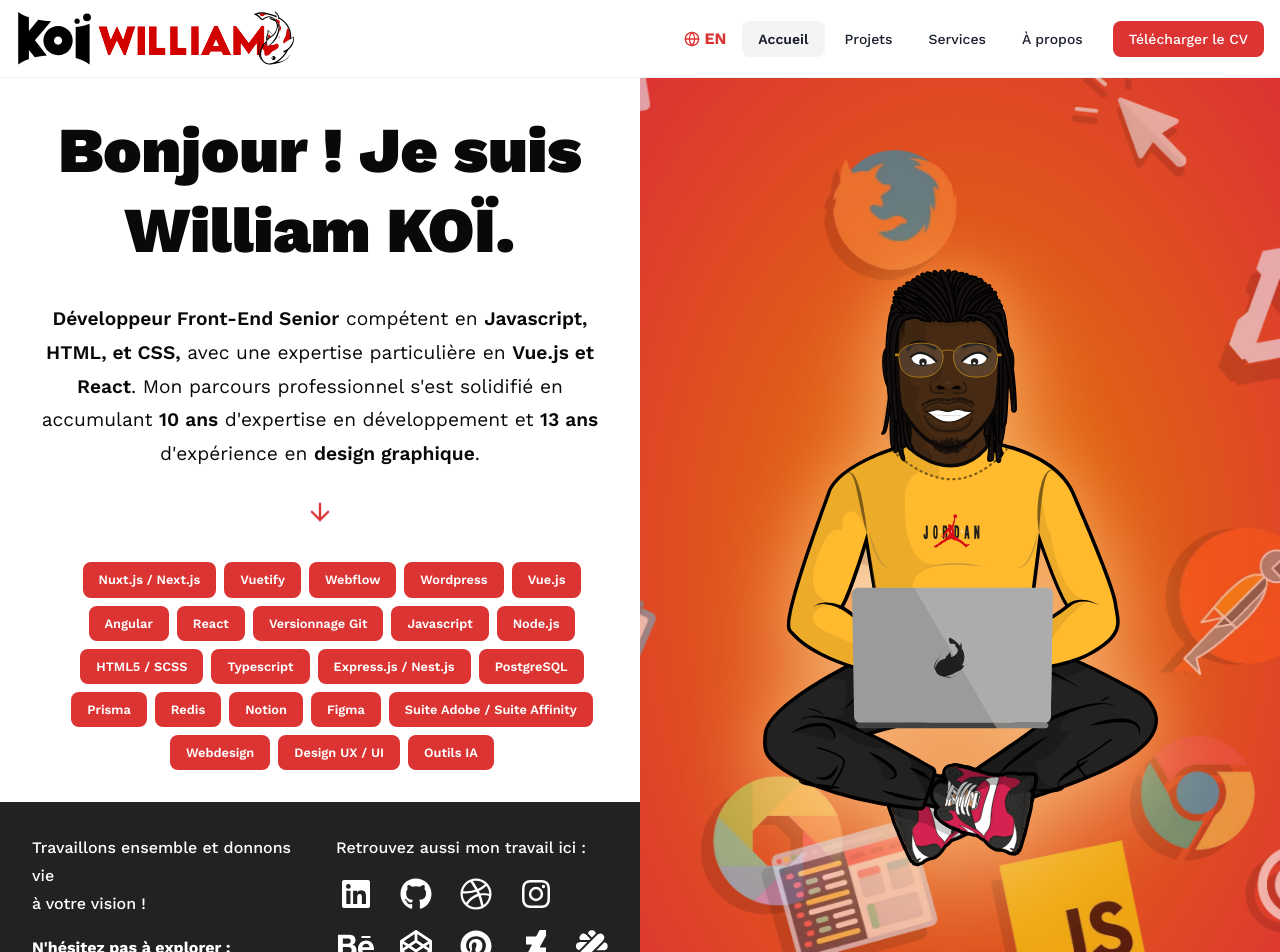
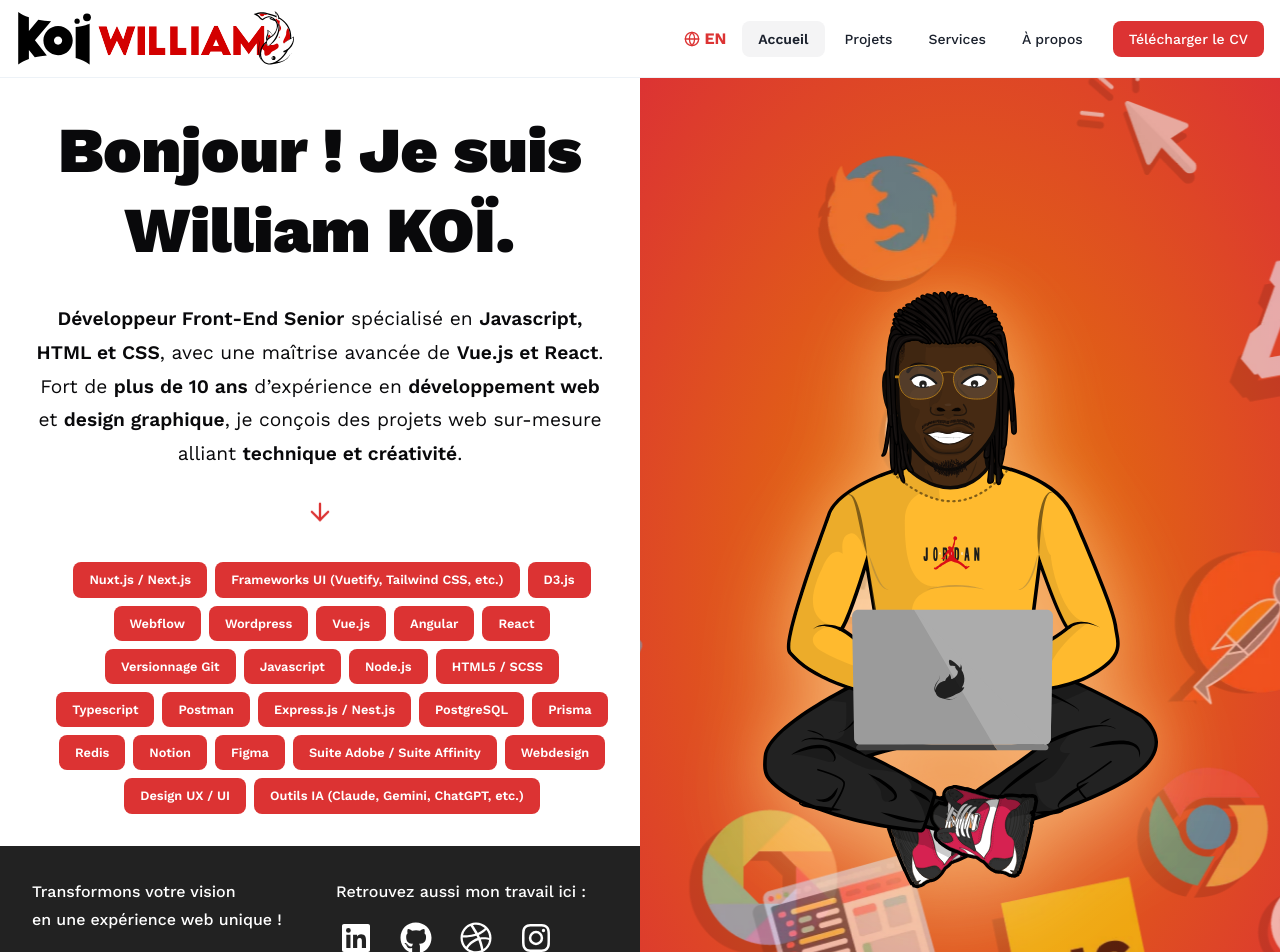
Before and after one commit to willkoistudio/wkstudio_portfolio, a Next.js app: page / in a window 1280 px wide. Shown: the top 952 px of the page. Built offline with nearby package versions, Linux system fonts and the light colour scheme.

Commit message:
Enhance home page functionality and translations: add navigation buttons for projects and services, and update English and French descriptions in the footer for improved clarity and engagement.

```diff
--- a/src/app/page.tsx
+++ b/src/app/page.tsx
@@ -10,7 +10,10 @@
 import { FontAwesomeIcon } from "@fortawesome/react-fontawesome";
 import { useTranslations } from "next-intl";
 import { socialMediaLinks } from "@/utils/social";
+import { useRouter } from "next/navigation";
+
 export default function Home() {
+  const router = useRouter();
   const t = useTranslations();
   const backgroundWrapperRef = useRef<HTMLDivElement | null>(null);
   const primaryLayerRef = useRef<HTMLDivElement | null>(null);
@@ -119,11 +122,17 @@
               dangerouslySetInnerHTML={{ __html: t.raw("home.footer.title") }}
             />
             <p className="font-bold">{t("home.footer.description")}</p>
-            <Button className="text-white rounded-2xl">
+            <Button
+              className="text-white rounded-2xl"
+              onClick={() => router.push("/projects")}
+            >
               {t("home.footer.projects")}
             </Button>
-            <span className="px-2 font-bold">{t("home.footer.or")}</span>
-            <Button className="text-white rounded-2xl">
+            <span className="px-3 font-bold">{t("home.footer.or")}</span>
+            <Button
+              className="text-white rounded-2xl"
+              onClick={() => router.push("/services")}
+            >
               {t("home.footer.services")}
             </Button>
           </div>
--- a/src/messages/en.json
+++ b/src/messages/en.json
@@ -8,10 +8,11 @@
   },
   "home": {
     "title": "Hi! I am <br/>William KOÏ.",
-    "description": "<strong>Senior Front-End Developer</strong> proficient in <strong>Javascript, HTML, and CSS,</strong> with a particular expertise in <strong>Vue.js and React</strong>. My professional career has been solidified by accumulating <strong>10 years</strong> of expertise in development and <strong>13 years</strong> of experience in <strong>graphic design</strong>.",
+    "description": "<strong>Senior Front-End Developer</strong> specialized in <strong>Javascript, HTML and CSS</strong>, with advanced expertise in <strong>Vue.js and React</strong>. With <strong>10+ years</strong> in <strong>web development</strong> and <strong>graphic design</strong>, I craft bespoke web projects that blend technical skill and creativity.",
     "skills": [
       "Nuxt.js / Next.js",
-      "Vuetify",
+      "UI Frameworks (Vuetify, Tailwind CSS, etc.)",
+      "D3.js",
       "Webflow",
       "Wordpress",
       "Vue.js",
@@ -22,6 +23,7 @@
       "Node.js",
       "HTML5 / SCSS",
       "Typescript",
+      "Postman",
       "Express.js / Nest.js",
       "PostgreSQL",
       "Prisma",
@@ -31,10 +33,10 @@
       "Adobe Suite / Affinity Suite",
       "Webdesign",
       "Design UX / UI",
-      "AI Tools"
+      "AI Tools (Claude, Gemini, ChatGPT, etc.)"
     ],
     "footer": {
-      "title": "Let's work together and give life<br /> to your vision!",
+      "title": "Let's transform your vision<br /> into a unique web experience!",
       "description": "Don't hesitate to explore :",
       "projects": "My projects",
       "or": "or",
--- a/src/messages/fr.json
+++ b/src/messages/fr.json
@@ -8,10 +8,11 @@
   },
   "home": {
     "title": "Bonjour ! Je suis <br/>William KOÏ.",
-    "description": "<strong>Développeur Front-End Senior</strong> compétent en <strong>Javascript, HTML, et CSS,</strong> avec une expertise particulière en <strong>Vue.js et React</strong>. Mon parcours professionnel s'est solidifié en accumulant <strong>10 ans</strong> d'expertise en développement et <strong>13 ans</strong> d'expérience en <strong>design graphique</strong>.",
+    "description": "<strong>Développeur Front-End Senior</strong> spécialisé en <strong>Javascript, HTML et CSS</strong>, avec une maîtrise avancée de <strong>Vue.js et React</strong>. Fort de <strong>plus de 10 ans</strong> d’expérience en <strong>développement web</strong> et <strong>design graphique</strong>, je conçois des projets web sur-mesure alliant <strong>technique et créativité</strong>.",
     "skills": [
       "Nuxt.js / Next.js",
-      "Vuetify",
+      "Frameworks UI (Vuetify, Tailwind CSS, etc.)",
+      "D3.js",
       "Webflow",
       "Wordpress",
       "Vue.js",
@@ -22,6 +23,7 @@
       "Node.js",
       "HTML5 / SCSS",
       "Typescript",
+      "Postman",
       "Express.js / Nest.js",
       "PostgreSQL",
       "Prisma",
@@ -31,10 +33,10 @@
       "Suite Adobe / Suite Affinity",
       "Webdesign",
       "Design UX / UI",
-      "Outils IA"
+      "Outils IA (Claude, Gemini, ChatGPT, etc.)"
     ],
     "footer": {
-      "title": "Travaillons ensemble et donnons vie<br /> à votre vision !",
+      "title": "Transformons votre vision<br /> en une expérience web unique !",
       "description": "N'hésitez pas à explorer :",
       "projects": "Mes projets",
       "or": "ou",
```
